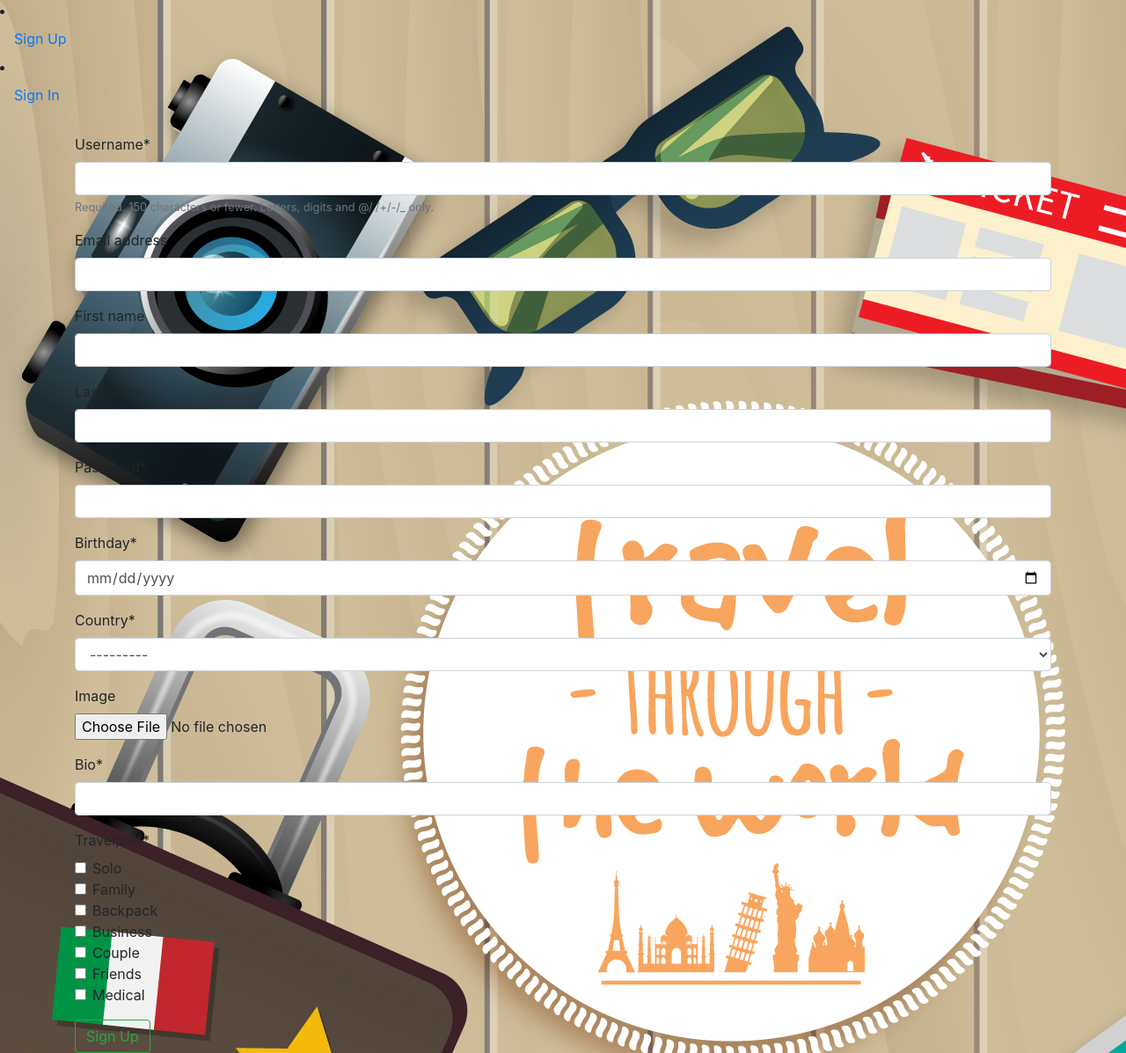
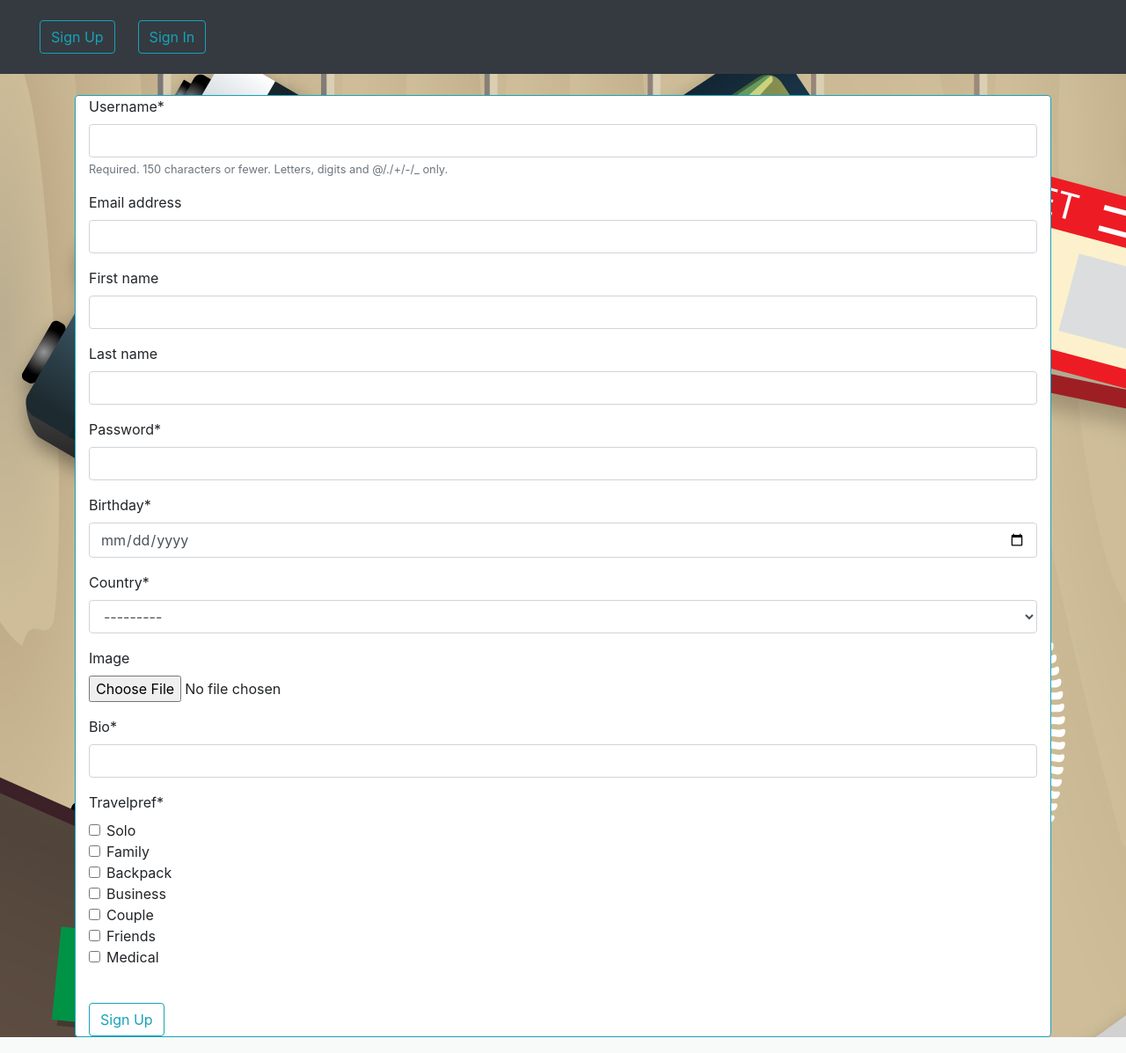
Before and after one commit to M3ASHKANANI/MySafrah, a Django app: page /authentication/signup/ in a window 1280 px wide. Shown: the whole page at 88% size. Run offline with Django 3.2, Linux system fonts and the light colour scheme; data comes from the database, SQL or seed files in the repository; both versions use the stored data as it was after the commit; some libraries are stand-ins or nearby versions.

Commit message:
fix navbar style

```diff
--- a/authentication/templates/base.html
+++ b/authentication/templates/base.html
@@ -36,12 +36,19 @@
 
 			{% else %}
 
-        <li class="nav-item">
-          <a class="nav-link" href="{% url 'signup' %}">Sign Up</a>
-        </li>
-        <li class="nav-item">
-          <a class="nav-link" href="{% url 'signin' %}">Sign In</a>
-        </li>
+<nav class="navbar navbar-expand-lg navbar-dark bg-dark">
+	<button class="navbar-toggler" type="button" data-toggle="collapse" data-target="#navbarSupportedContent" aria-controls="navbarSupportedContent" aria-expanded="false" aria-label="Toggle navigation">
+		<span class="navbar-toggler-icon"></span>
+	</button>
+
+			<nav class="navbar navbar-expand-lg navbar-dark bg-dark">
+					<div class="btn">
+						<a href="{% url 'signup' %}"><button type="button" class="btn btn-outline-info">Sign Up</button></a>
+					</div>
+					<div class="btn">
+						<a href="{% url 'signin' %}"><button type="button" class="btn btn-outline-info">Sign In</button></a>
+					</div>
+			 </nav>
 			{% endif %}
 
 
--- a/authentication/templates/signup.html
+++ b/authentication/templates/signup.html
@@ -6,10 +6,16 @@ Sign Up
 
 
 {% block content %}
+        <div class="col-14">
+    <div class="card border-info col-12">
     <form action="{% url 'signup' %}" method="POST" enctype="multipart/form-data">
         {% csrf_token %}
         {{form|crispy}}
         {{profile_form|crispy}}
-        <input class = "btn btn-outline-success" type="submit" value="Sign Up">
+        <br>
+        <input class = "btn btn-outline-info" type="submit" value="Sign Up">
+        <br>
     </form>
+    </div>
+</div>
 {% endblock content %}
```
Also changed, not shown: authentication/templates/signin.html (+7 -1 lines), db.sqlite3. Lines whose indentation alone changed are shown as unchanged.
